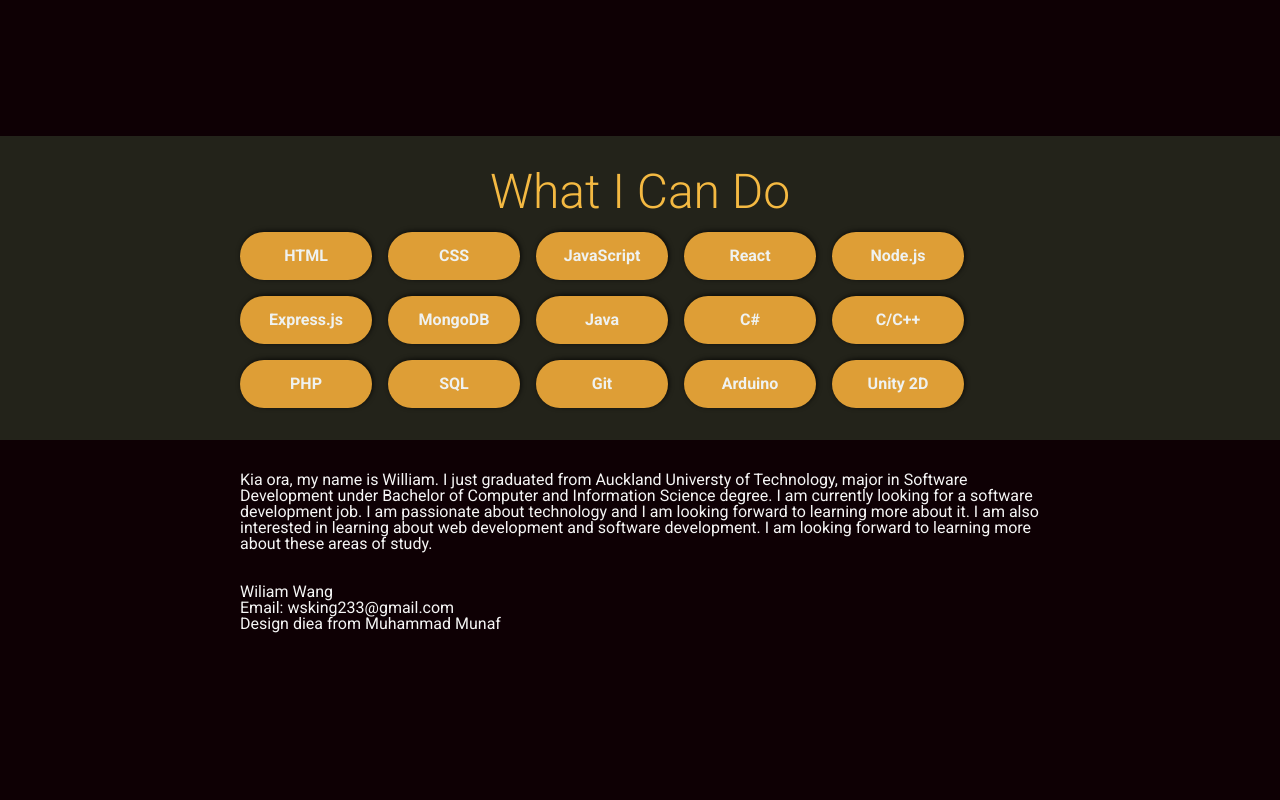
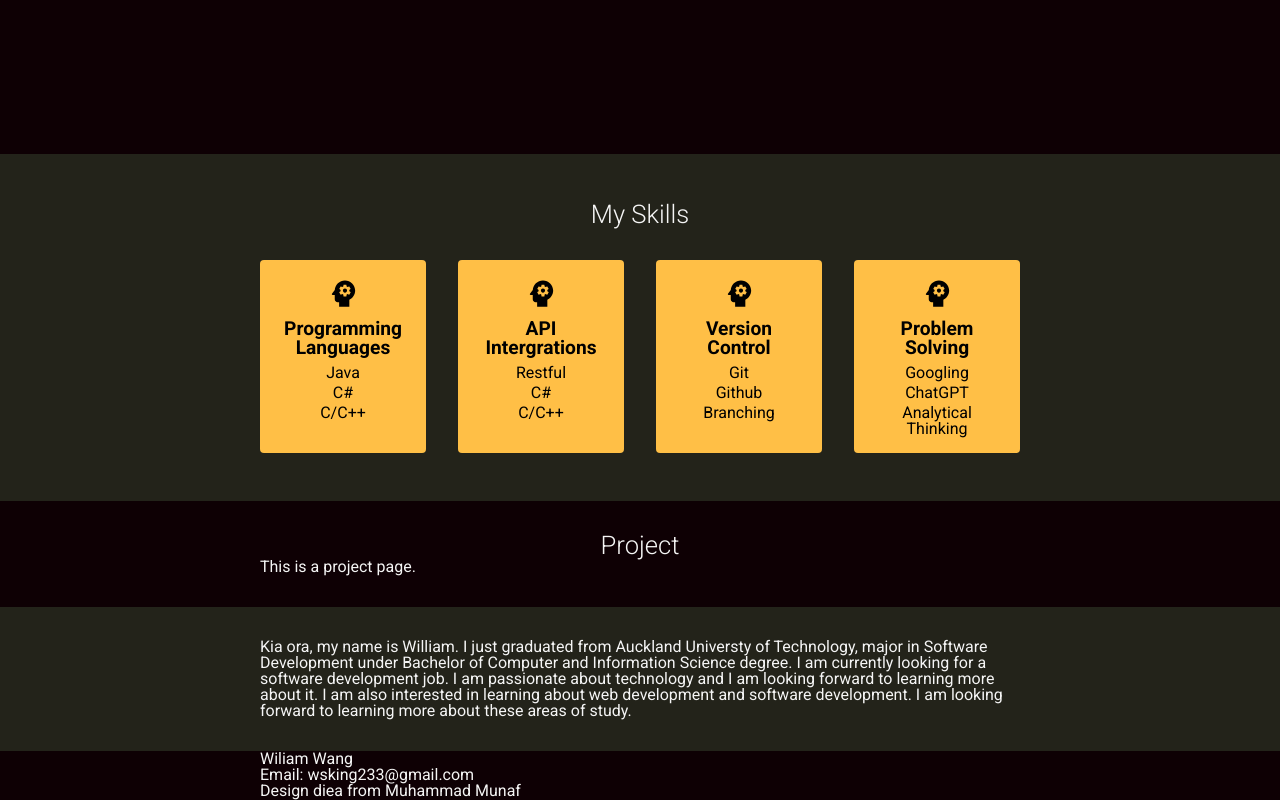
Before and after one commit to wsking233/Profile-Page, a React (Create React App) app in the folder william-profile/: page / in a window 1280 px wide. Shown: the part 506-1306 px from the top of the page. Before the commit the page ends 1139 px from the top, so only its background shows below. Built offline with nearby package versions, Linux system fonts and the light colour scheme.

Commit message:
change the skills tags to cards

```diff
--- a/william-profile/src/App.css
+++ b/william-profile/src/App.css
@@ -9,7 +9,7 @@
 }
 
 .maxContainer {
-  max-width: 800px;
+  max-width: 760px;
   Width: 100%;
   margin: 0 auto
   /* margin: 0 auto; */
--- a/william-profile/src/App.js
+++ b/william-profile/src/App.js
@@ -5,6 +5,7 @@ import Footer from './components/Footer';
 import Home from './components/Homepage';
 import About from './components/About';
 import SkillSet from './components/SkillSet';
+import Project from './components/Project';
 
 function App() {
   return (
@@ -13,6 +14,7 @@ function App() {
         <main>
           <Home />
           <SkillSet />
+          <Project />
           <About />
         </main>
         <footer>
--- a/william-profile/src/components/Header.js
+++ b/william-profile/src/components/Header.js
@@ -17,9 +17,10 @@ function Header() {
 
             <div className='headerContainer'>
                 <BrowserRouter>
-                    <NavLink to="/">HOME</NavLink>
-                    <NavLink to="/about">ABOUT</NavLink>
-                    <NavLink to="/project">PROJECT</NavLink>
+                    <a href="#">HOME</a>
+                    <a href="#skillset">SKILL SET</a>
+                    <a to="#project">PROJECTS</a>
+                    <a to="#about">ABOUT ME</a>
                 </BrowserRouter>
 
                 <IconButton
--- a/william-profile/src/components/Project.js
+++ b/william-profile/src/components/Project.js
@@ -1,12 +1,14 @@
 import React from 'react';
 
 function Project() {
-    return(
-        <div>
-            <h2>Project</h2>
-            <p>
-                This is a project page.
-            </p>
+    return (
+        <div className='projectContainer'>
+            <div className='maxContainer'>
+                <h3>Project</h3>
+                <p>
+                    This is a project page.
+                </p>
+            </div>
         </div>
     );
 }
--- a/william-profile/src/components/SkillSet.js
+++ b/william-profile/src/components/SkillSet.js
@@ -1,6 +1,7 @@
 import React from 'react';
 import './layout.css';
 import SkillSetData from "./SkillSetData.json";
+import PsychologyIcon from '@mui/icons-material/Psychology';
 
 function SkillCard(props) {
     return (
@@ -14,42 +15,63 @@ function SkillCard(props) {
 function SkillSet() {
 
     return (
-        <section className='skillSetContainer'>
-            <div className='maxContainer'>
+        <section id="skillset" className='skillSetContainer'>
+            <div className='maxContainer skillSetContainer--inner'>
                 {/* <p>
                     I am a software developer. I am passionate about technology and I am looking forward to learning more about it.
                     I am also interested in learning about web development and software development.
                     I am looking forward to learning more about these areas of study.
                 </p> */}
-                <h2>What I Can Do</h2>
+                <h3>My Skills</h3>
                 <div className='skillCards'>
 
-                    {SkillSetData.map((skill) => {
+                    <div className='skillCardContainer'>
+                        <PsychologyIcon fontSize="large" />
+                        <h4>Programming Languages</h4>
+                        <ul>
+                            <li>Java</li>
+                            <li>C#</li>
+                            <li>C/C++</li>
+                        </ul>
+                    </div>
+
+                    <div className='skillCardContainer'>
+                        <PsychologyIcon fontSize="large" />
+                        <h4>API Intergrations</h4>
+                        <ul>
+                            <li>Restful</li>
+                            <li>C#</li>
+                            <li>C/C++</li>
+                        </ul>
+                    </div>
+
+                    <div className='skillCardContainer'>
+                        <PsychologyIcon fontSize="large" />
+                        <h4>Version Control</h4>
+                        <ul>
+                            <li>Git</li>
+                            <li>Github</li>
+                            <li>Branching</li>
+                        </ul>
+                    </div>
+
+                    <div className='skillCardContainer'>
+                        <PsychologyIcon fontSize="large" />
+                        <h4>Problem Solving</h4>
+                        <ul>
+                            <li>Googling</li>
+                            <li>ChatGPT</li>
+                            <li>Analytical Thinking</li>
+                        </ul>
+                    </div>
+
+                    {/* {SkillSetData.map((skill) => {
                         return (
                          <SkillCard key={skill.id} data={skill} />
                         );
-                    })}
+                    })} */}
 
-                    {/* {SkillCard({ title: 'Java'})}
-                    {SkillCard({ title: 'C#'})}
-                    {SkillCard({ title: 'C/C++'})}
-                    {SkillCard({ title: 'JavaScript'})}
-                    {SkillCard({ title: 'HTML'})}
-                    {SkillCard({ title: 'CSS'})}
-                    {SkillCard({ title: 'React'})}
-                    {SkillCard({ title: 'Node.js'})}
-                    {SkillCard({ title: 'Express.js'})}
-                    {SkillCard({ title: 'MongoDB'})}
-                    {SkillCard({ title: 'PHP'})}
-                    {SkillCard({ title: 'SQL'})}
-                    {SkillCard({ title: 'Git'})}
-                    {SkillCard({ title: 'Arduino'})}
-                    {SkillCard({ title: 'Unity 2D'})} */}
-                    {/* {SkillCard({ title: 'GitHub'})} */}
-                    {/* {SkillCard({ title: 'Object OriantiedP'})}
-                    {SkillCard({ title: 'Web Development' })}
-                    {SkillCard({ title: 'Software Development' })}
-                    {SkillCard({ title: 'Problem sovling' })} */}
+
                 </div>
             </div>
         </section>
--- a/william-profile/src/components/SkillSetData.json
+++ b/william-profile/src/components/SkillSetData.json
@@ -1,12 +1,12 @@
 [
     {
         "id": 1,
-        "skill": "HTML",
+        "skill": "Programmaing Languages",
         "level": "Intermediate"
     },
     {
         "id": 2,
-        "skill": "CSS",
+        "skill": "Node.js",
         "level": "Intermediate"
     },
     {
@@ -18,60 +18,5 @@
         "id": 4,
         "skill": "React",
         "level": "Intermediate"
-    },
-    {
-        "id": 5,
-        "skill": "Node.js",
-        "level": "Intermediate"
-    },
-    {
-        "id": 6,
-        "skill": "Express.js",
-        "level": "Intermediate"
-    },
-    {
-        "id": 7,
-        "skill": "MongoDB",
-        "level": "Intermediate"
-    },
-    {
-        "id": 8,
-        "skill": "Java",
-        "level": "Intermediate"
-    },
-    {
-        "id": 9,
-        "skill": "C#",
-        "level": "Intermediate"
-    },
-    {
-        "id": 10,
-        "skill": "C/C++",
-        "level": "Intermediate"
-    },
-    {
-        "id": 11,
-        "skill": "PHP",
-        "level": "Intermediate"
-    },
-    {
-        "id": 12,
-        "skill": "SQL",
-        "level": "Intermediate"
-    },
-    {
-        "id": 13,
-        "skill": "Git",
-        "level": "Intermediate"
-    },
-    {
-        "id": 14,
-        "skill": "Arduino",
-        "level": "Intermediate"
-    },
-    {
-        "id": 15,
-        "skill": "Unity 2D",
-        "level": "Intermediate"
     }
 ]
--- a/william-profile/src/components/layout.css
+++ b/william-profile/src/components/layout.css
@@ -4,8 +4,10 @@
     --white: #f5f5f5;
     --text-white: #eff2f1;
     --header-height: 90px;
-    --yellow: #f4b942;
-    --dark-yellow: #de9e36;
+    --primary: #ffbf46;
+    /* --yellow: #de9e36; */
+
+    /* --dark-yellow: #de9e36; */
 }
 
 body {
@@ -25,6 +27,7 @@ header {
     width: 100%;
     display: flex;
     height: var(--header-height);
+    background-color:  var(--black);
 }
 
 
@@ -55,7 +58,7 @@ header {
     row-gap: 8px;
 }
 
-.homeContainer h1 {
+h1 {
     font-size: 5rem;
     font-weight: 700;
 }
@@ -65,30 +68,34 @@ header {
     font-weight: 400;
 }
 
-.homeContainer h2 {
+h2 {
     font-size: 3rem;
     font-weight: 100;
-    color: var(--yellow);
+    color: var(--primary);
+    text-align: center;
+    margin-bottom: 18px;
 }
 
-.skillSetContainer h2 {
-    font-size: 3rem;
+.skillSetContainer {
+    padding: 48px 16px;
+    background-color: var(--black2);
+}
+
+.skillSetContainer--inner{
+    row-gap: 32px;
+    display: flex;
+    flex-direction: column;
+}
+
+.skillSetContainer h3 {
+    font-size: 1.6rem;
     font-weight: 100;
-    color: var(--yellow);
-    margin-bottom: 16px;
     text-align: center;
 }
 
-.skillSetContainer h3 {
-    font-size: 1rem;
+.skillSetContainer h4 {
+    font-size: 1.2rem;
     font-weight: 700;
-    color: var(--text-white);
-}
-
-
-.skillSetContainer {
-    padding: 32px 16px;
-    background-color: var(--black2);
 }
 
 .skillCards {
@@ -96,22 +103,51 @@ header {
     flex-direction: row;
     flex-wrap: wrap;
     justify-content: flex-start;
-    gap: 16px;
+    gap: 32px;
 }
 
 .skillCardContainer {
-    width: 100px;
+    /* width: 100px; */
     text-align: center;
     text-wrap: wrap;
     padding: 16px;
-    background-color: var(--dark-yellow);
-    border-radius: 36px;
-    box-shadow: 1px -1px 5px 0px rgba(0, 0, 0, 0.75);
+    background-color: var(--primary);
+    border-radius: 4px;
+    flex: 1;
+    row-gap: 8px;
+    display: flex;
+    flex-direction: column;
+    align-items: center;
+    color: black;
+    /* box-shadow: 1px -1px 5px 0px rgba(0, 0, 0, 0.75);
     -webkit-box-shadow: 1px -1px 5px 0px rgba(0, 0, 0, 0.75);
-    -moz-box-shadow: 1px -1px 5px 0px rgba(0, 0, 0, 0.75);
+    -moz-box-shadow: 1px -1px 5px 0px rgba(0, 0, 0, 0.75); */
+}
+
+.skillCardContainer h3{
+    font-size: 1.2rem;
+}
+
+.skillCardContainer ul{
+    display:flex;
+    flex-direction: column;
+    row-gap: 4px;
+}
+
+
+.projectContainer{
+    padding: 32px 16px;
+    background-color: var(--black);
+
+}
+
+.projectContainer h3{
+    font-size: 1.6rem;
+    font-weight: 100;
+    text-align: center;
 }
 
 .aboutContainer {
-    background-color: var(--black);
+    background-color: var(--black2);
     padding: 32px 16px;
 }
```
Also changed, not shown: william-profile/src/components/SkillSetData2.json (added, +77 -0 lines).
